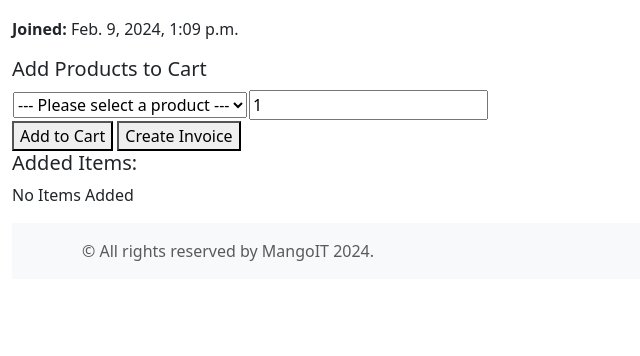
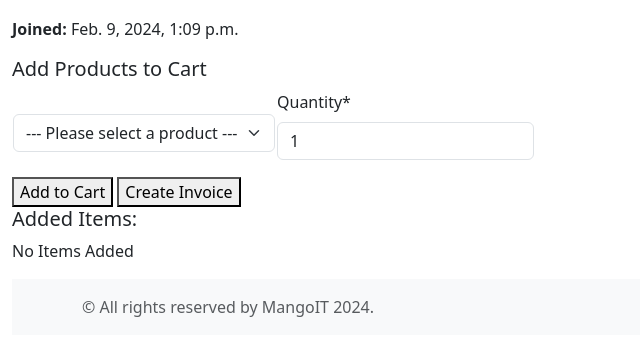
Before and after one commit to Pepsi8142/merchant_portal, a Django app: page /create-invoice/1 in a window 1280 px wide. Shown: the part 277-633 px from the top of the page, without its empty margins (0-640 px from the left). Run offline with Django 5.2, Linux system fonts and the light colour scheme; a user stored in the database is signed in; data comes from the database, SQL or seed files in the repository; some libraries are stand-ins or nearby versions.

Commit message:
Added functionality for multiple items for a single invoice

```diff
--- a/templates/main/base.html
+++ b/templates/main/base.html
@@ -16,6 +16,13 @@
         </header>
 
         <main>
+            {% if messages %}
+                <ul class="messages">
+                    {% for message in messages %}
+                        <li {% if message.tags %} class="{{ message.tags }}"{% endif %} > {{ message }} </li>
+                    {% endfor %}
+                </ul>
+            {% endif %}
             {% block content %}
             {% endblock %}
         </main>
--- a/templates/main/create_invoice.html
+++ b/templates/main/create_invoice.html
@@ -21,14 +21,14 @@
             {% for form in formset %}
             <tr>
                 <td>
-                    <select name="form-{{ forloop.counter0 }}-product" id="id_form-{{ forloop.counter0 }}-product" onchange="updateProductId(this)">
+                    <select name="form-{{ forloop.counter0 }}-product" id="id_form-{{ forloop.counter0 }}-product" class="form-select" onchange="updateProductId(this)">
                     <option value="" selected>--- Please select a product ---</option>
-                    {% for product in products %}
-                        <option value="{{ product.id }}">{{ product.title }}</option>
-                    {% endfor %}
-                </select>
+                        {% for product in products %}
+                            <option value="{{ product.id }}">{{ product.title }}</option>
+                        {% endfor %}
+                    </select>
                 </td>
-                <td>{{ form.quantity }}</td>
+                <td>{{ form.quantity|as_crispy_field }}</td>
                 <td><input type="hidden" name="product_id" id="id_product_id" value=""></td>
             </tr>
             {% endfor %}
```
